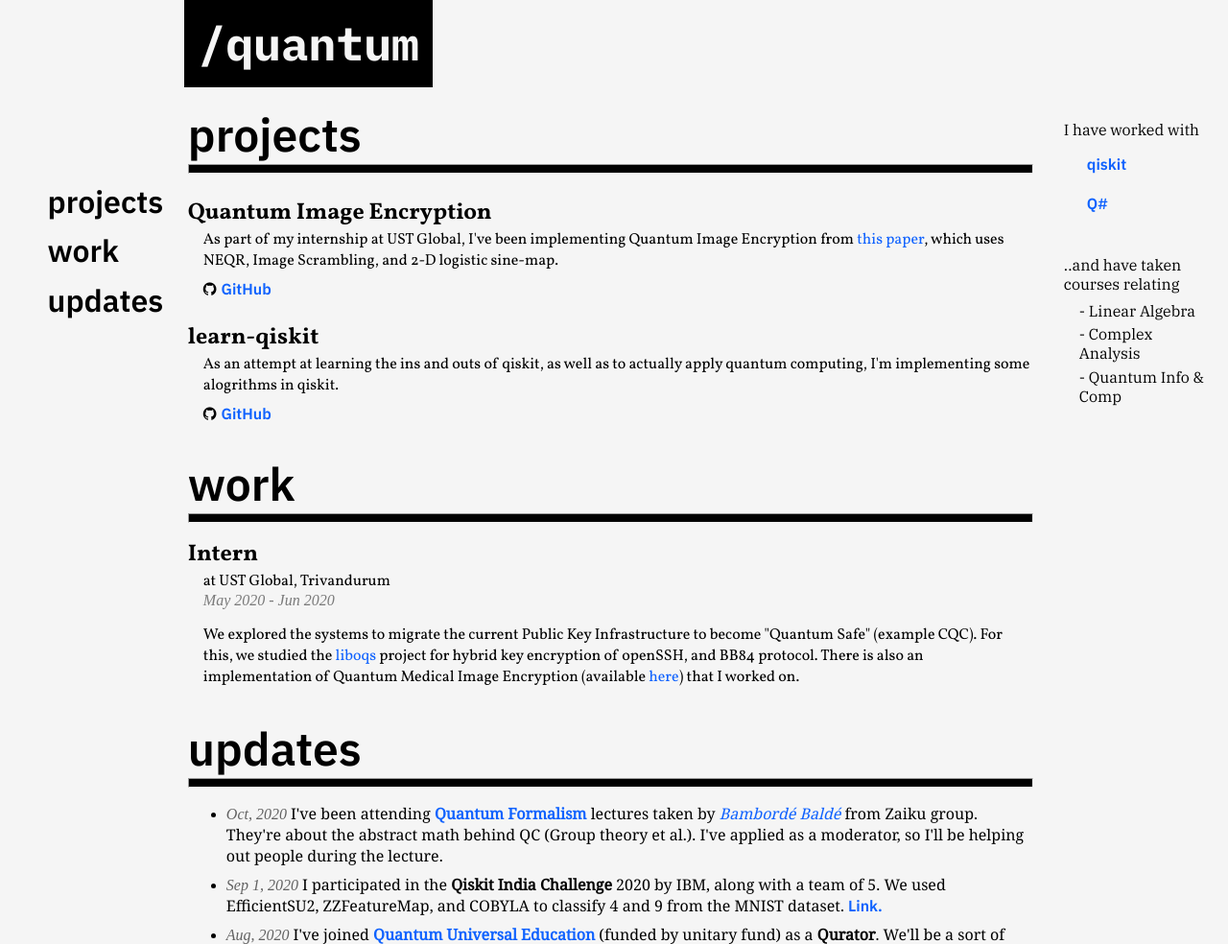
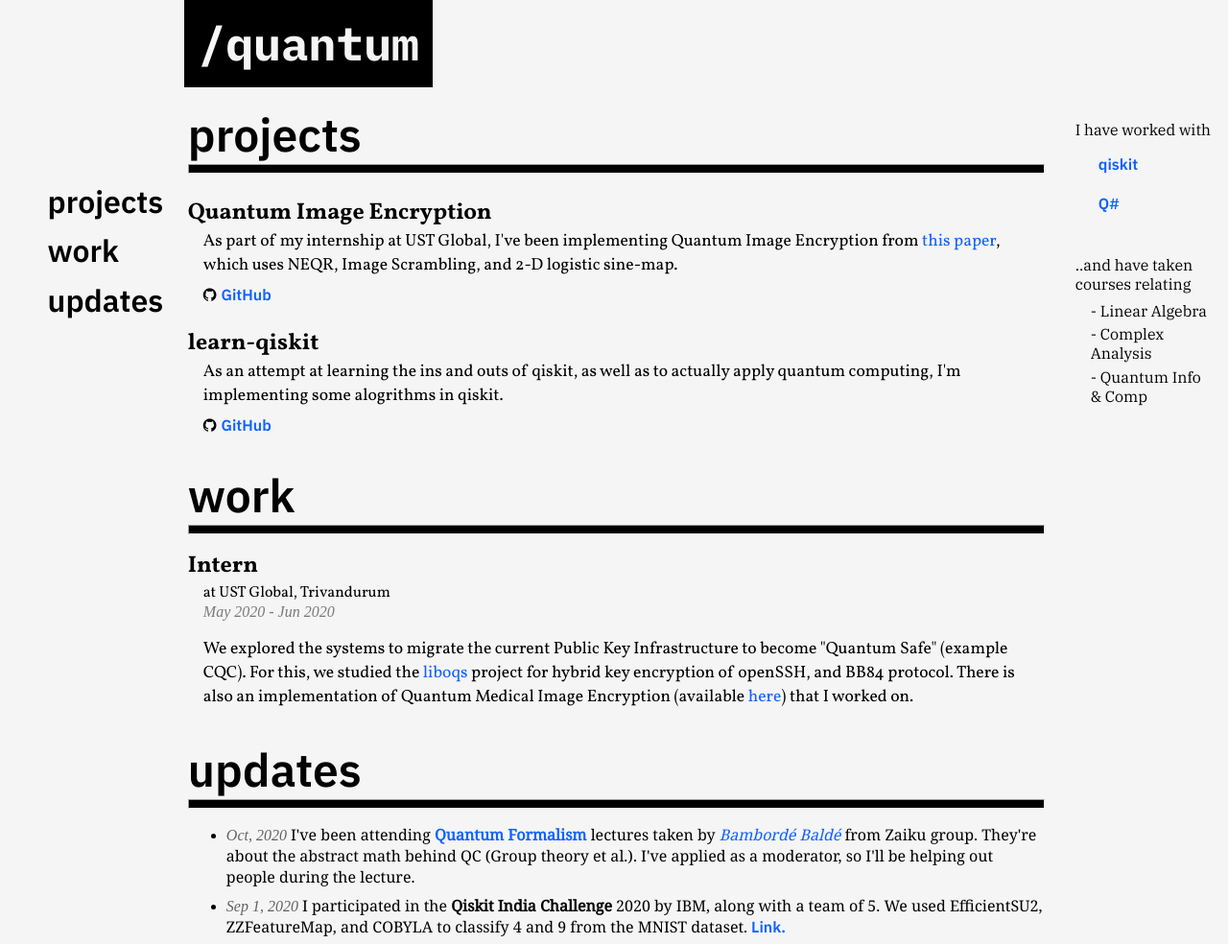
Before and after one commit to harshitgarg22/harshitgarg.in, a Flask app: page /quantum in a window 1280 px wide. Shown: the top 984 px of the page at 96% size. Run offline with Flask 2, Linux system fonts and the light colour scheme.

Commit message:
Increase font size in /quantum

```diff
--- a/assets/css/quantum.css
+++ b/assets/css/quantum.css
@@ -105,6 +105,7 @@
   margin: 0px;
   font-family: "Vollkorn", serif;
   font-weight: 400;
+  font-size: 1.1em;
 }
 
 .project-links{
@@ -147,6 +148,7 @@
   margin-top: 0px;
   font-family: "Vollkorn", serif;
   font-weight: 400;
+  font-size: 1.1em;
 }
 
 #update-list ul li {
```
